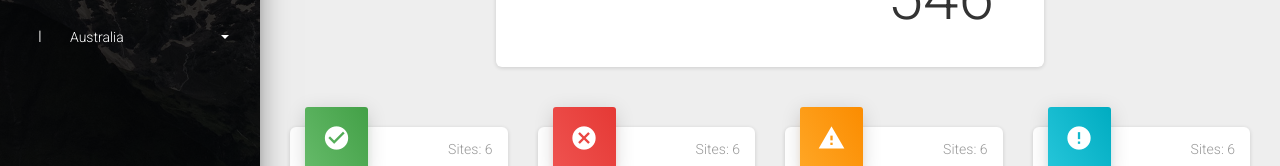
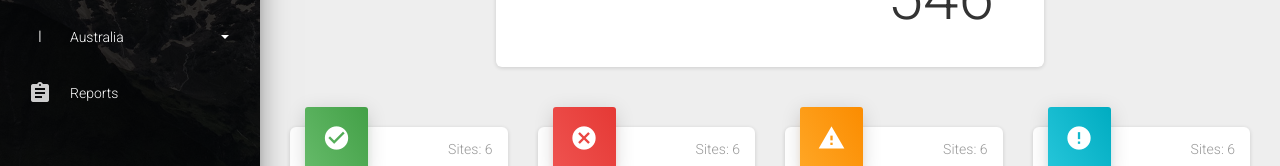
Before and after one commit to abmi108/smart, a website: page app/dashboard.html in a window 1280 px wide. Shown: the part 313-479 px from the top of the page. Drawn offline with nearby package versions, Linux system fonts and the light colour scheme.

Commit message:
Reports button added to sidebar + profile added

```diff
--- a/app/dashboard.html
+++ b/app/dashboard.html
@@ -1278,7 +1278,12 @@
                               </ul>
                               </div>
                             </li>
-
+                            <li class="nav-item">
+                                <a class="nav-link" href="../examples/dashboard.html">
+                                  <i class="material-icons">assignment</i>
+                                  <p> Reports </p>
+                                </a>
+                              </li>
 
                     </ul>
 
```
